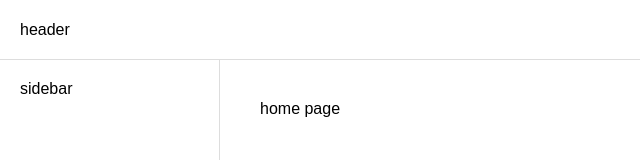
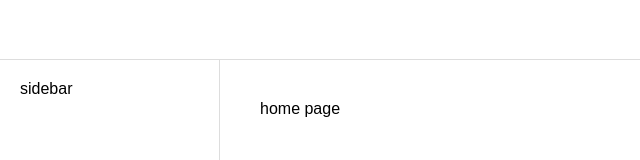
Before and after one commit to DannieBest/Youtube-clone-react, a React (Vite) app: page / in a window 1280 px wide. Shown: the top 160 px of the page, without its empty margins (0-640 px from the left). Built offline with nearby package versions, Linux system fonts and the light colour scheme.

Commit message:
feat: implement application header layout

```diff
--- a/src/components/Layout/Header/Header.jsx
+++ b/src/components/Layout/Header/Header.jsx
@@ -3,7 +3,9 @@ import './Header.css';
 function Header() {
   return (
     <header className='header'>
-      header
+      <div className="header-left">
+
+      </div>
     </header>
   )
 }
--- a/src/index.css
+++ b/src/index.css
@@ -1,3 +1,11 @@
+/* ==========================================
+   1. IMPORTS
+========================================== */
+
+@import url('https://fonts.googleapis.com/css2?family=Roboto:ital,wght@0,100..900;1,100..900&display=swap');
+
+@import url('https://fonts.googleapis.com/icon?family=Material+Icons');
+
 /* Global Styles */
 
 * {
```
Also changed, not shown: src/components/Header.jsx (deleted, +0 -9 lines).
